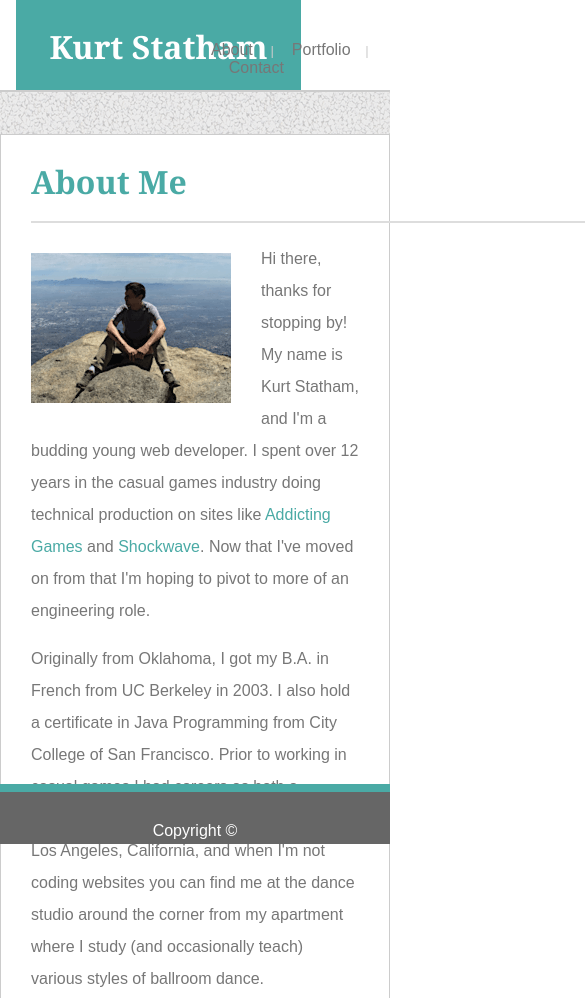
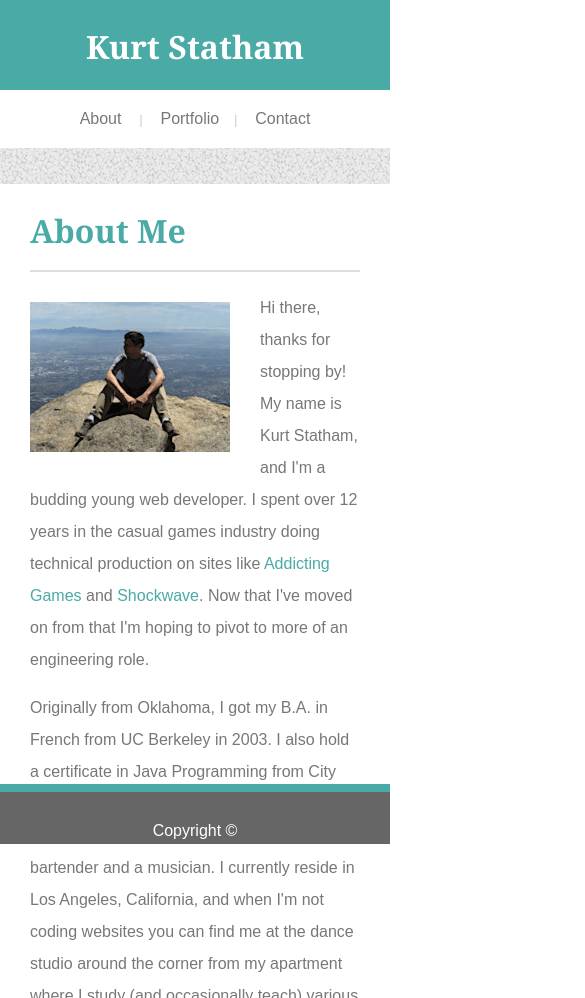
Before and after one commit to kanikas01/Responsive-Portfolio, a plain HTML site: page index.html in a window 390 px wide. Shown: the top 998 px of the page, 585 px wide, since content can reach past the window. Drawn offline with Linux system fonts and the light colour scheme; a script that the page names is missing.

Commit message:
Add styles for 640 px media query

```diff
--- a/assets/css/style.css
+++ b/assets/css/style.css
@@ -266,6 +266,10 @@ span {
 
 @media screen and (max-width: 768px) {
 
+    hr {
+        width: 580px;
+    }
+
     .about-me, .contact, .portfolio {
         max-width: 640px;
         margin: auto;
@@ -281,7 +285,7 @@ span {
     }
 
     input, textarea {
-        width: 590px;
+        width: 580px;
     }
 
     .portfolio-examples {
@@ -299,4 +303,49 @@ span {
 
 @media screen and (max-width: 640px) {
 
+    .about-me, .contact, .portfolio {
+        max-width: 536px;
+        border: unset;
+        margin-top: 75px;
+    }
+
+    hr {
+        max-width: 476px;
+        width: 100%;
+    }
+
+    h1 {
+        width: unset;
+    }
+
+    .header {
+        display: flex;
+        flex-direction: column;
+    }
+
+    .header-left {
+        background-color: #4aaaa5;
+        width: 100%;
+        margin-left: unset;
+    }
+
+    .header-right {
+        background-color: white;
+        margin-right: unset;
+        width: 100%;
+        padding-bottom: 20px;
+    }
+
+    .nav-links {
+        margin: auto;
+        margin-top: 20px;
+        float: unset;
+        width: fit-content;
+    }
+
+    input, textarea {
+        width: 476px;
+    }
+
+
 }
```
